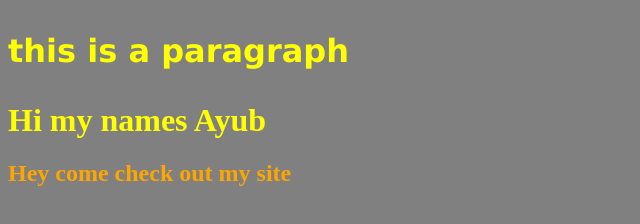
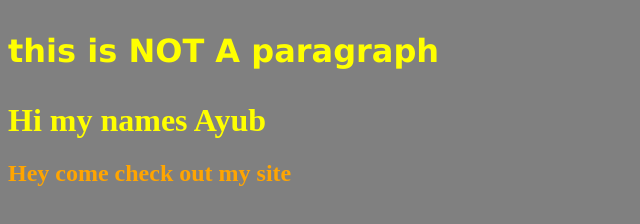
Before and after one commit to AyubSheik/Personal-Web, a plain HTML site: page index.html in a window 1280 px wide. Shown: the whole page, without its empty margins (0-640 px from the left). Drawn offline with Linux system fonts and the light colour scheme.

Commit message:
I changed the index.html file

```diff
--- a/index.html
+++ b/index.html
@@ -22,7 +22,7 @@ p {
 <body>
 <h1>
 <p>
-this is a paragraph
+this is NOT A  paragraph
 
 
 </p>
```
